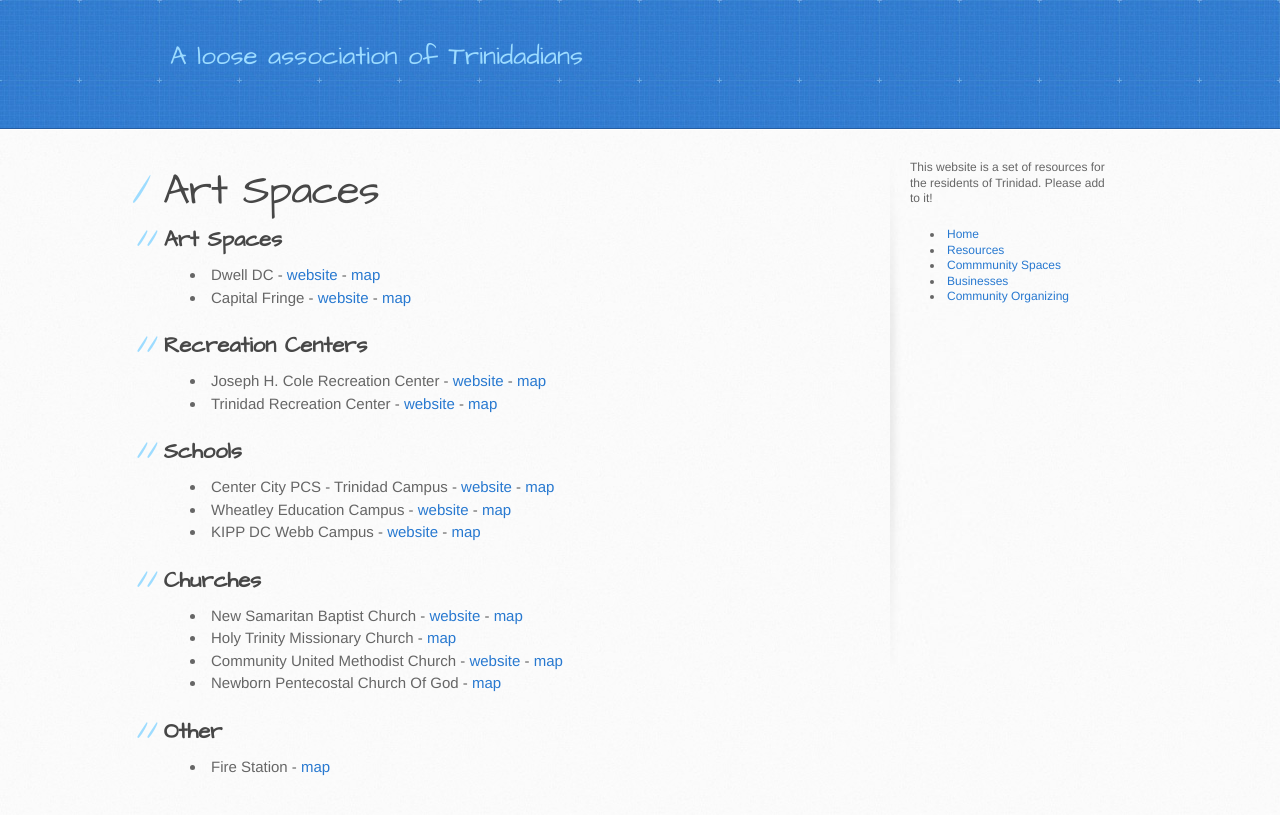
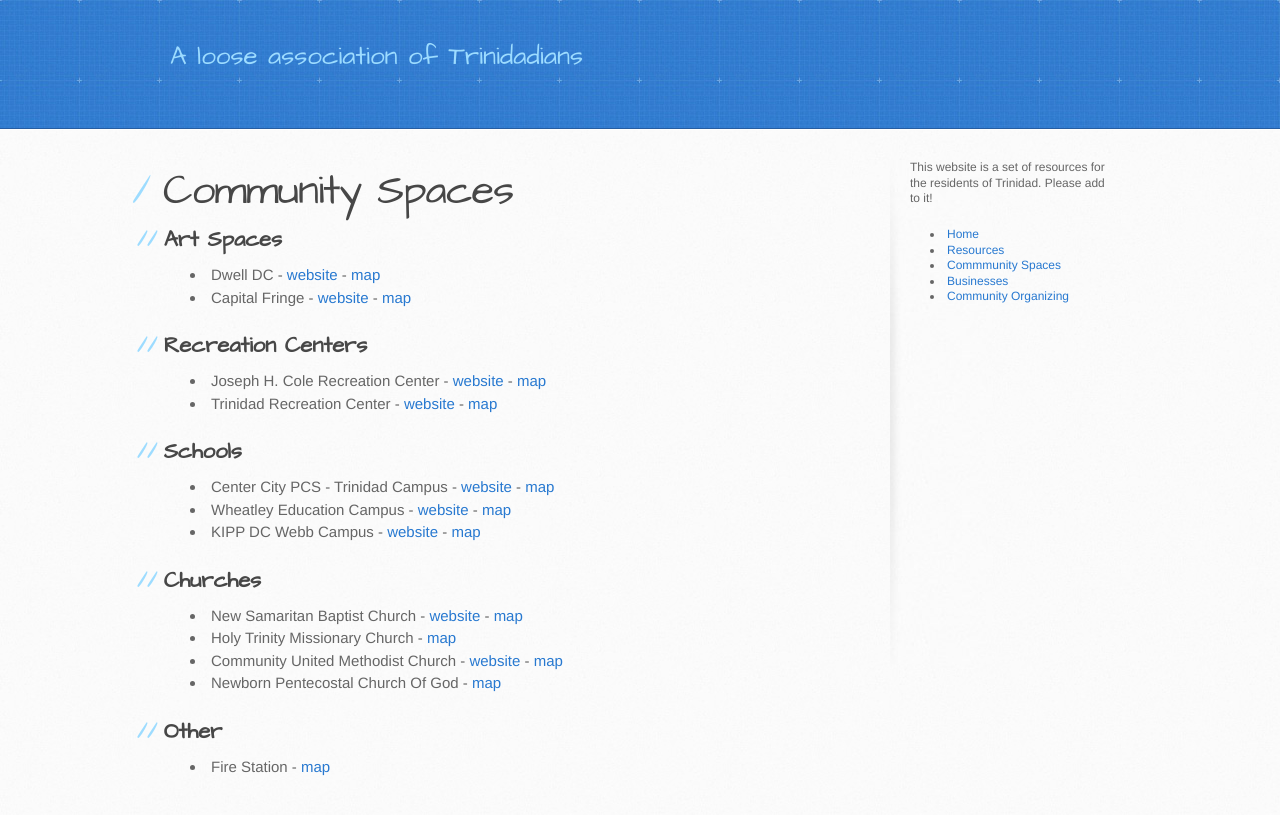
Before and after one commit to gbinal/tobago, a Jekyll site: the page built from community-spaces.md, in a window 1280 px wide. Shown: the top 815 px of the page. Built offline with Jekyll 4.4.1, drawn with Linux system fonts in a browser that asks for light colours; our own code applies the rules of GitHub Pages for plain Markdown files.

Commit message:
Update community-spaces.md

```diff
--- a/community-spaces.md
+++ b/community-spaces.md
@@ -1,3 +1,9 @@
+---
+layout: default
+title: Community Spaces
+published: true
+---
+
 
 ## Art Spaces
 
```
